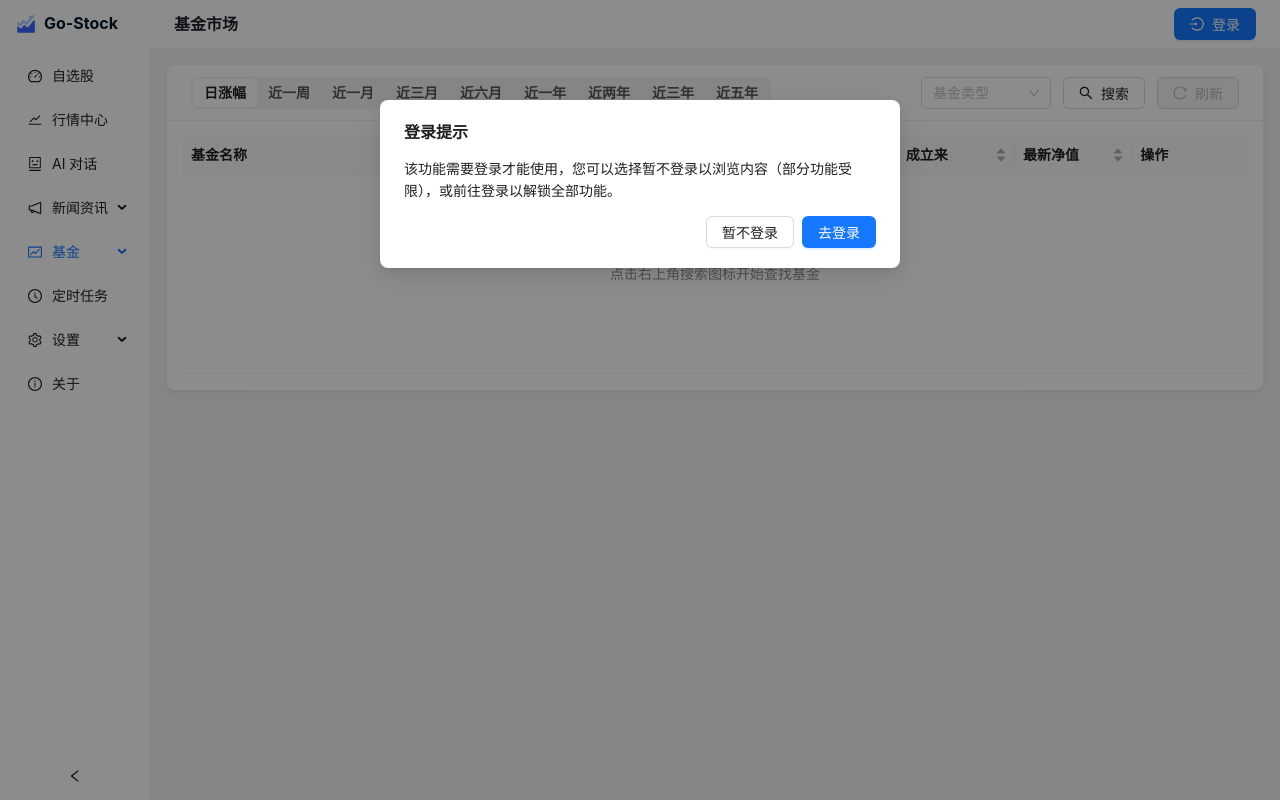
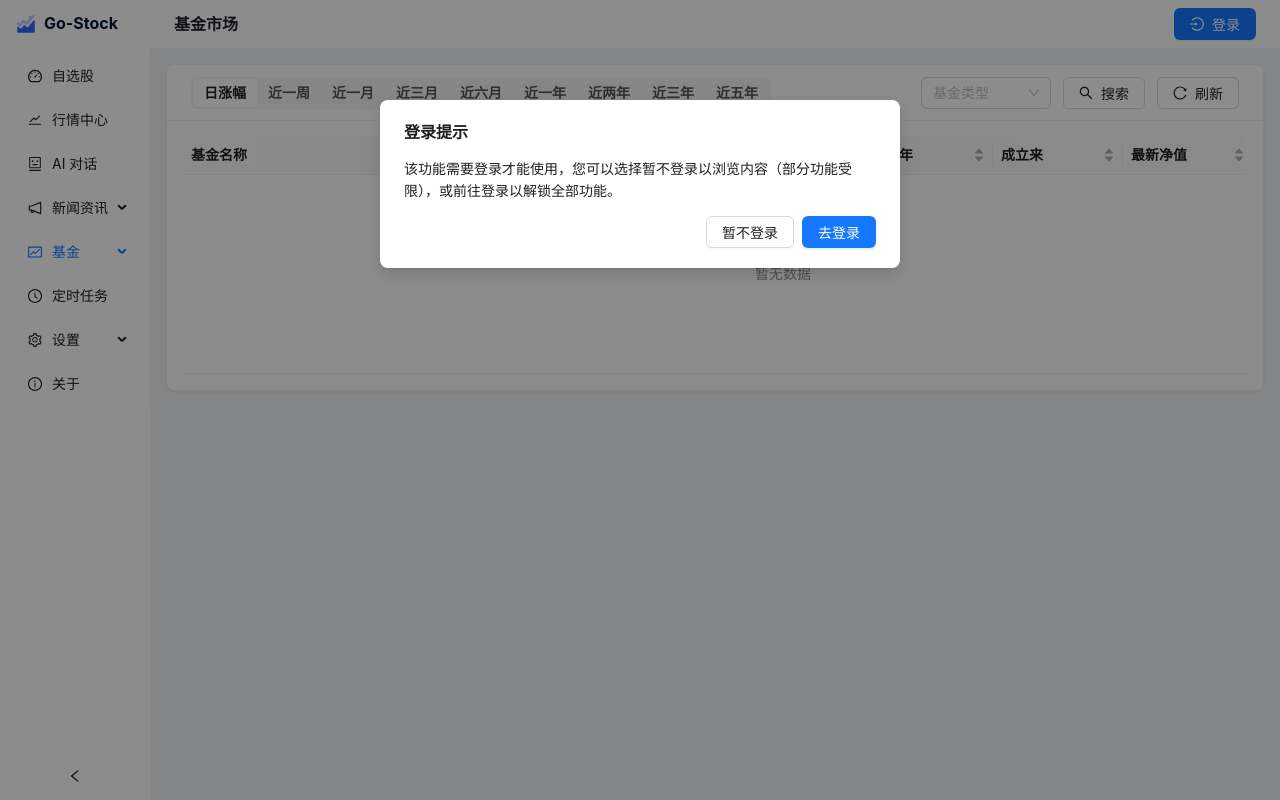
Before and after one commit to ethreal798/go-stock-python, a React (Vite) app in the folder frontend/: page /fund/market in a window 1280 px wide. Built offline with nearby package versions, Linux system fonts and the light colour scheme.

Commit message:
style:修改无数据时基金市场的提示

```diff
--- a/frontend/src/pages/Fund/FundMarket.tsx
+++ b/frontend/src/pages/Fund/FundMarket.tsx
@@ -117,7 +117,6 @@ const FundMarket: React.FC<FundMarketProps> = ({ onFollowSuccess }) => {
 
   const [list, setList] = useState<FundTableRow[]>([]);
   const [loading, setLoading] = useState(false);
-  const [searchKeyword, setSearchKeyword] = useState("");
   const [currentPage, setCurrentPage] = useState(1);
   const [range, setRange] = useState<FundRangeKey>("day");
   const [fundType, setFundType] = useState<string | undefined>(undefined);
@@ -133,19 +132,14 @@ const FundMarket: React.FC<FundMarketProps> = ({ onFollowSuccess }) => {
 
   const handleSearch = useCallback(
     async (
-      keyword: string,
       page: number = 1,
       currentRange?: FundRangeKey,
       currentFundType?: string | undefined,
     ) => {
-      if (!keyword.trim()) {
-        setList([]);
-        return;
-      }
       setLoading(true);
       try {
         const res = await searchFund({
-          keyword,
+          keyword: "",
           page,
           limit: 20,
           range: currentRange ?? range,
@@ -170,17 +164,17 @@ const FundMarket: React.FC<FundMarketProps> = ({ onFollowSuccess }) => {
   const handleRangeChange = useCallback(
     (next: FundRangeKey) => {
       setRange(next);
-      void handleSearch(searchKeyword, 1, next, fundType);
+      void handleSearch(1, next, fundType);
     },
-    [handleSearch, searchKeyword, fundType],
+    [handleSearch, fundType],
   );
 
   const handleFundTypeChange = useCallback(
     (next: string | undefined) => {
       setFundType(next);
-      void handleSearch(searchKeyword, 1, range, next);
+      void handleSearch(1, range, next);
     },
-    [handleSearch, searchKeyword, range],
+    [handleSearch, range],
   );
 
   /**
@@ -394,11 +388,7 @@ const FundMarket: React.FC<FundMarketProps> = ({ onFollowSuccess }) => {
             >
               搜索
             </Button>
-            <Button
-              icon={<ReloadOutlined />}
-              onClick={() => handleSearch(searchKeyword, 1)}
-              disabled={!searchKeyword.trim()}
-            >
+            <Button icon={<ReloadOutlined />} onClick={() => handleSearch(1)}>
               刷新
             </Button>
           </Space>
@@ -413,9 +403,9 @@ const FundMarket: React.FC<FundMarketProps> = ({ onFollowSuccess }) => {
             pageSize: 20,
             current: currentPage,
             showQuickJumper: true,
-            onChange: (page) => handleSearch(searchKeyword, page),
+            onChange: (page) => handleSearch(page),
           }}
-          scroll={{ y: sortedList.length > 0 ? "72vh" : undefined }}
+          scroll={{ y: "72vh" }}
           size="small"
           onChange={handleTableChange}
           locale={{
@@ -430,7 +420,7 @@ const FundMarket: React.FC<FundMarketProps> = ({ onFollowSuccess }) => {
                   fontSize: 14,
                 }}
               >
-                点击右上角搜索图标开始查找基金
+                暂无数据
               </div>
             ),
           }}
--- a/frontend/src/pages/Fund/components/FundTable.tsx
+++ b/frontend/src/pages/Fund/components/FundTable.tsx
@@ -258,8 +258,8 @@ const FundTable: React.FC<FundTableProps> = ({
   const defaultScrollX = showRemark ? 1520 : showAction ? 1380 : 1260;
   const finalScrollX = scrollX ?? defaultScrollX;
 
-  // 有数据时才设置纵向滚动，避免空数据时出现空白滚动条
-  const finalScrollY = data.length > 0 ? scrollY : undefined;
+  // 始终设置纵向滚动，保持表格高度一致；无数据时不会出现滚动条
+  const finalScrollY = scrollY;
 
   return (
     <Table<FundTableRow>
```
